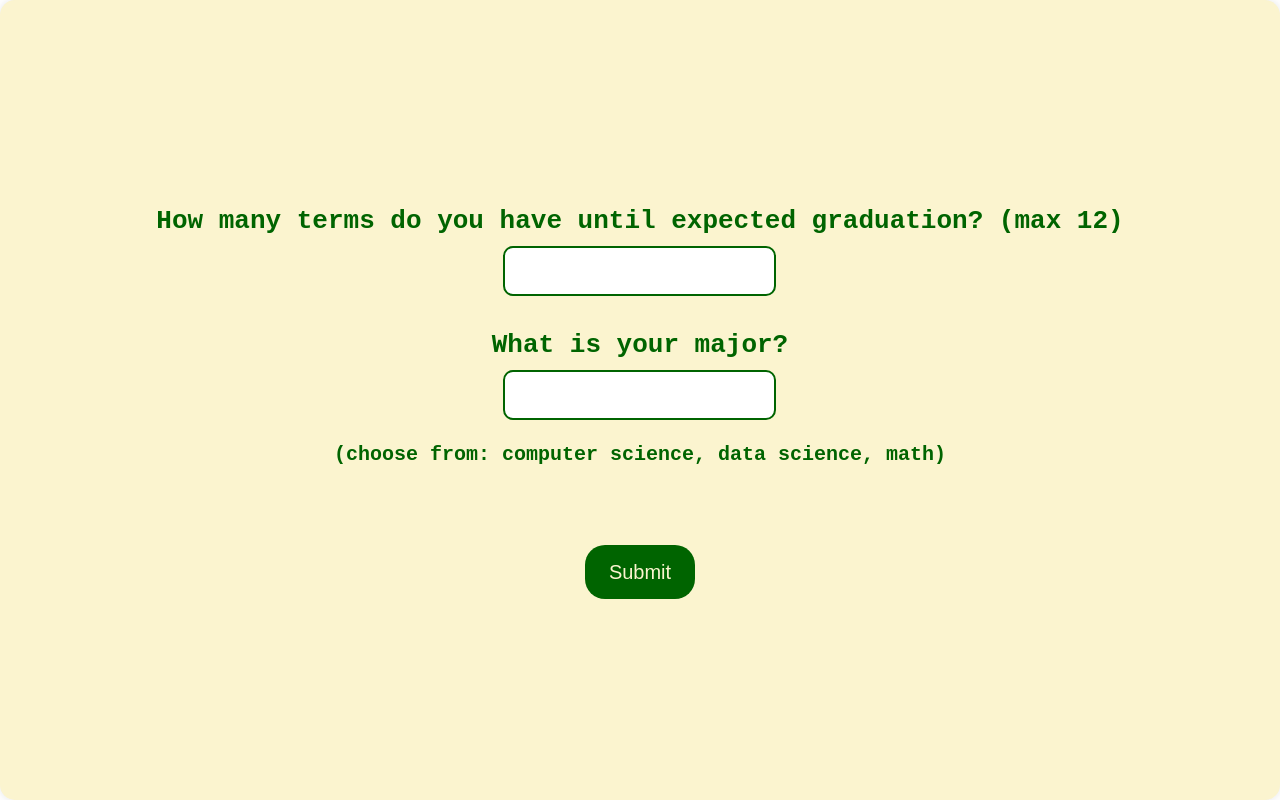
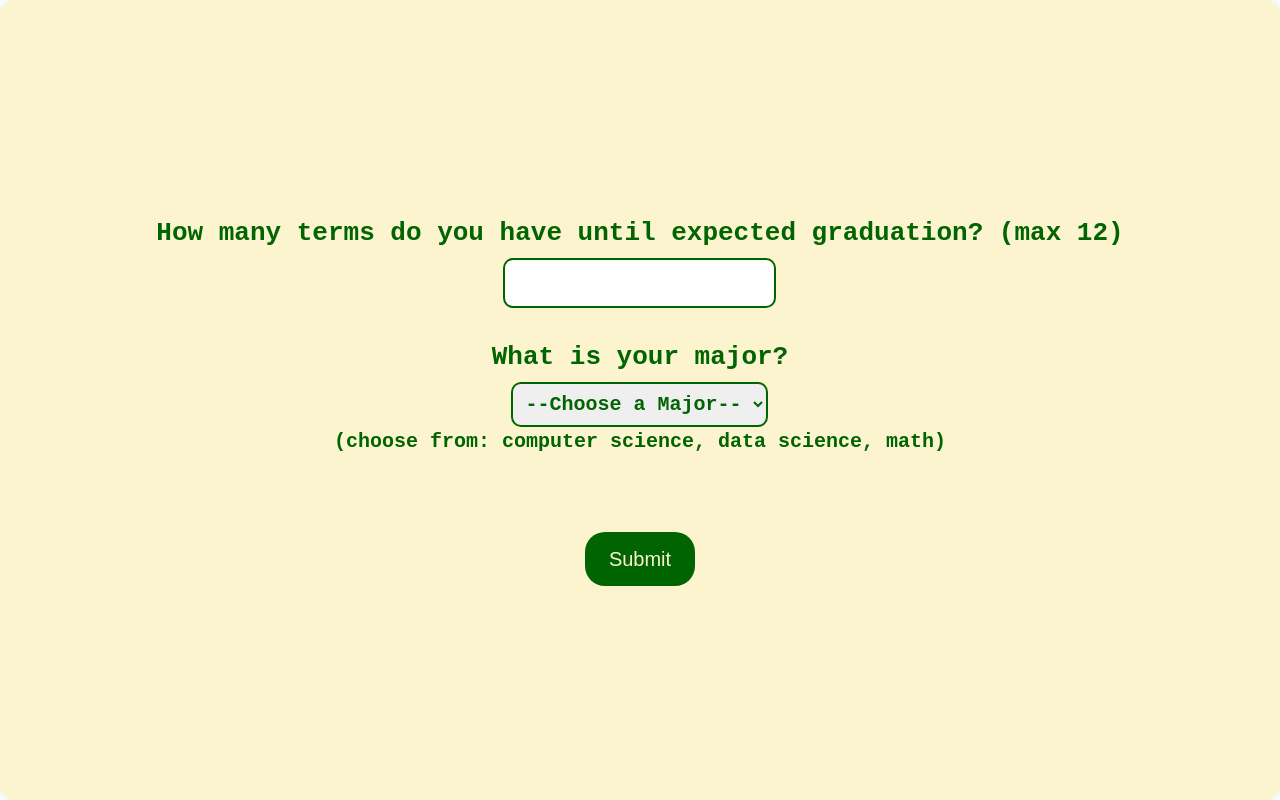
Before and after one commit to TeamPopsicle/cmd-degree-guide, a Next.js app: page /input in a window 1280 px wide. Built offline with nearby package versions, Linux system fonts and the light colour scheme.

Commit message:
Change major selection to dropdown, add major to genalg

```diff
--- a/src/pages/input.tsx
+++ b/src/pages/input.tsx
@@ -8,16 +8,18 @@ export default function UserInput() {
     const [coursesTaken, setCoursesTaken] = useState("");
     const router = useRouter();
     const [major, setMajor] = useState("");
+    const [warningMessage, setWarningMessage] = useState("");
 
     // TODO: Check to make sure user is logged in, redirect back to login if not on open.
     // Proposal: Use useEffect()
-    // FIX ME: Need a different way to delimit the courses input by the user. Commas instead?
+    // FIXME: Need a different way to delimit the courses input by the user. Commas instead?
 
     function handleSubmit() {
         // Calculate algorithm here, then save the result of the algorithm to localStorage
         // TODO: Also save to User Database
         // TODO: Add error checking, e.g don't redirect and show error message if runGenAlg fails
-        saveToLocalStorage("schedule", runGenAlg(termsLeft, coursesTaken));
+        if (major !== "") {
+            saveToLocalStorage("schedule", runGenAlg(termsLeft, coursesTaken, major));
             // Check the major and redirect accordingly
             switch (major.toLowerCase()) {
                 case "computer science":
@@ -33,6 +35,9 @@ export default function UserInput() {
                     // Redirect to a default page or show an error message
                     router.push("/defaultPage");
                     break;
+            }
+        } else {
+            setWarningMessage("Please choose a major before submitting.");
         }
     }
     return (
@@ -74,11 +79,10 @@ export default function UserInput() {
                 />
             </label>
 
-            <label style={{color: "darkgreen", textAlign: "center", fontSize: "26px" }}>
+            <label style={{ color: "darkgreen", textAlign: "center", fontSize: "26px" }}>
                 What is your major?
                 <br />
-                <input
-                    type="text"
+                <select
                     value={major}
                     onChange={e => setMajor(e.target.value)}
                     style={{
@@ -88,11 +92,16 @@ export default function UserInput() {
                         marginTop: "5px", // Add margin to separate from the label
                         fontSize: "20px",
                     }}
-                />
+                >
+                    <option value="" disabled>--Choose a Major--</option>
+                    <option value={"CS"}>Computer Science</option>
+                    <option value={"DS"}>Data Science</option>
+                    <option value={"MA"}>Math</option>
+                </select>
                 <br />
             </label>
 
-            <label style= {{marginBottom: "60px", color: "darkgreen", textAlign: "center", fontSize: "20px" }}>
+            <label style={{ marginBottom: "60px", color: "darkgreen", textAlign: "center", fontSize: "20px" }}>
                 (choose from: computer science, data science, math)
             </label>
             <button type="submit"
@@ -114,6 +123,7 @@ export default function UserInput() {
                     (e.target as HTMLElement).style.backgroundColor = "darkgreen"; // Revert back to the original color on mouse out
                 }}
             >Submit</button>
+            {warningMessage && <p className="text-red-500">{warningMessage}</p>}
         </form>
     );
 }
```
Lines whose indentation alone changed are shown as unchanged.
